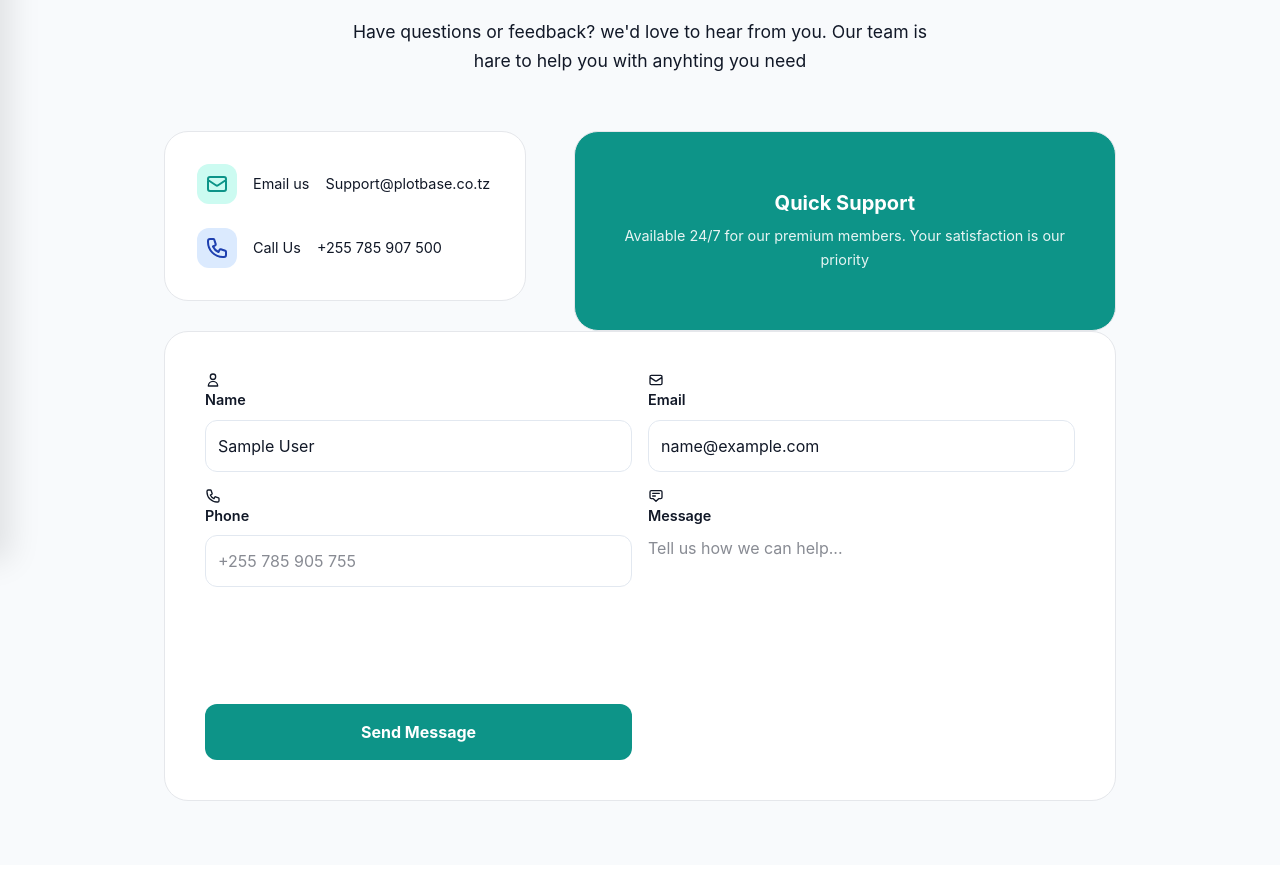
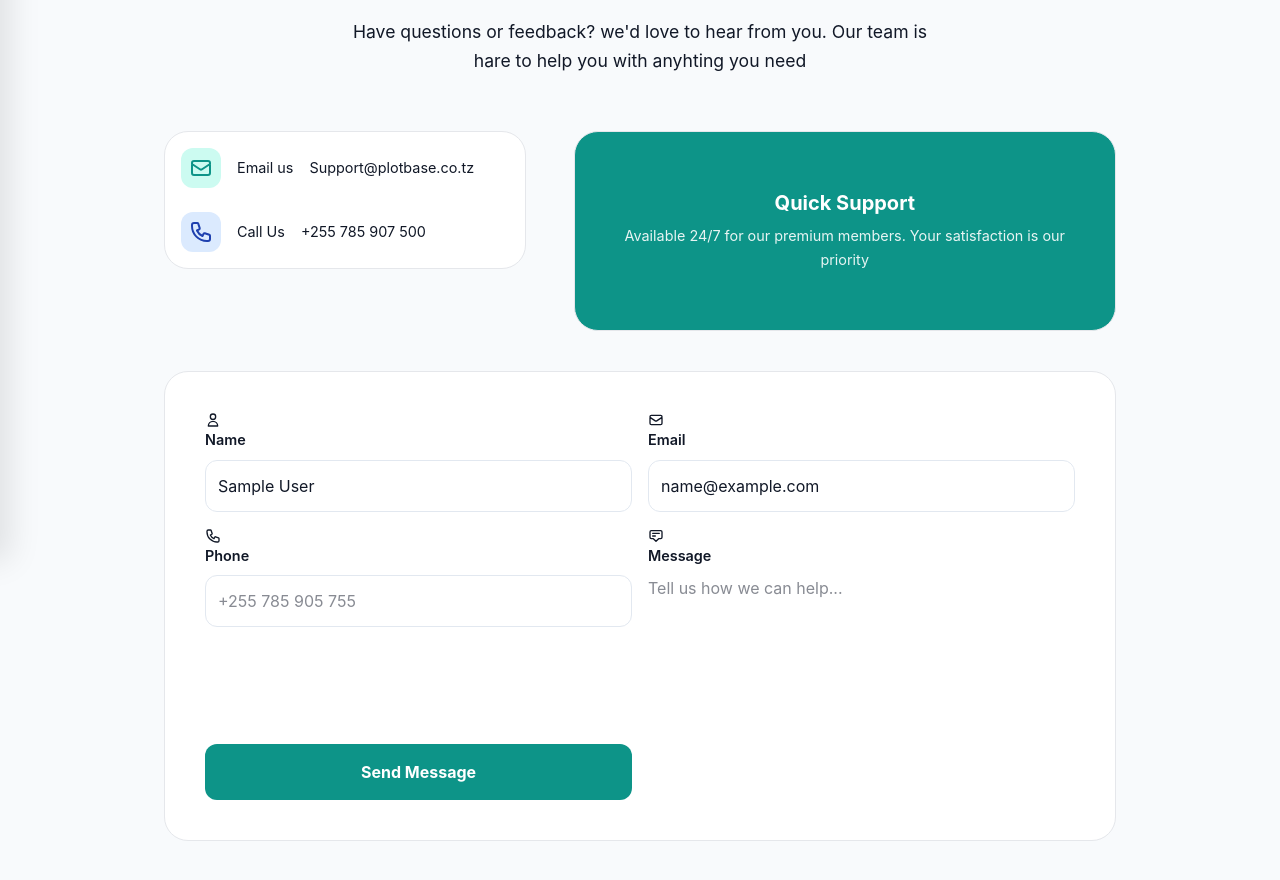
Before and after one commit to jaffarydaddytz/plotbase, a React (Vite) app in the folder frontend/: page /contact in a window 1280 px wide. Shown: the part 240-1120 px from the top of the page. Built offline with nearby package versions, Linux system fonts and the light colour scheme; no server answers; sample sign-in values are in the browser's storage.

Commit message:
fix contact page

```diff
--- a/frontend/src/assets/dummyStyles.js
+++ b/frontend/src/assets/dummyStyles.js
@@ -531,9 +531,10 @@ export const chatMessagesStyles = {
   noChatTitle: "font-bold",
 };
 
+
 export const contactStyles = {
   // Layout
-  container: "min-h-screen bg-[#f8fafc] pt-32 max-lg:pt-28",
+  container: "min-h-screen bg-[#f8fafc] pt-32 max-lg:pt-5",
   mainContainer: "container py-16 px-6 max-w-[1000px] mx-auto",
 
   // Header
@@ -546,7 +547,7 @@ export const contactStyles = {
 
   // Contact Info section
   contactInfoContainer: "flex flex-col gap-8",
-  contactInfoCard: "card-premium p-8",
+  contactInfoCard: "card-premium p-4",
   contactItem: "flex items-center gap-4",
   contactItemMarginBottom: "mb-6",
   contactIconWrapper: "w-10 h-10 rounded-xl bg-primary-light text-primary flex items-center justify-center",
@@ -560,7 +561,7 @@ export const contactStyles = {
   quickSupportText: "text-[0.9rem] opacity-90",
 
   // Form section
-  formCard: "card-premium p-10",
+  formCard: "card-premium p-10 mt-10",
   successContainer: "text-center py-8",
   successIcon: "text-primary mx-auto mb-6",
   successTitle: "mb-4 text-2xl font-bold",
@@ -572,7 +573,7 @@ export const contactStyles = {
   inputGroup: "",
   label: "block mb-2 font-semibold text-[0.9rem] items-center",
   input: "w-full p-3 rounded-xl border border-[#e2e8f0] outline-none transition-colors focus:border-primary",
-  textarea: "resize-none",
+  textarea: "resize-none w-full",
   errorMessage: "text-red-600 text-[0.875rem] p-3 bg-red-50 rounded-lg",
   submitButton: "btn btn-primary w-full p-4 rounded-xl font-bold text-base mt-4",
 };
--- a/frontend/src/pages/shared/Contact.jsx
+++ b/frontend/src/pages/shared/Contact.jsx
@@ -158,7 +158,7 @@ const Contact = () => {
                                 <HiOutlineAnnotation size={16} className="mr-1"/> Message
                             </label>
 
-                            <textarea name="message" required value={formData.message} onChange={handleChange}  placeholder="Tell us how we can help..."  rows="5"  className={`${s.textarea}`}> </textarea>
+                            <textarea name="message" required value={formData.message} onChange={handleChange}  placeholder="Tell us how we can help..."  rows="5"  className={s.textarea}> </textarea>
 
 
 
```
